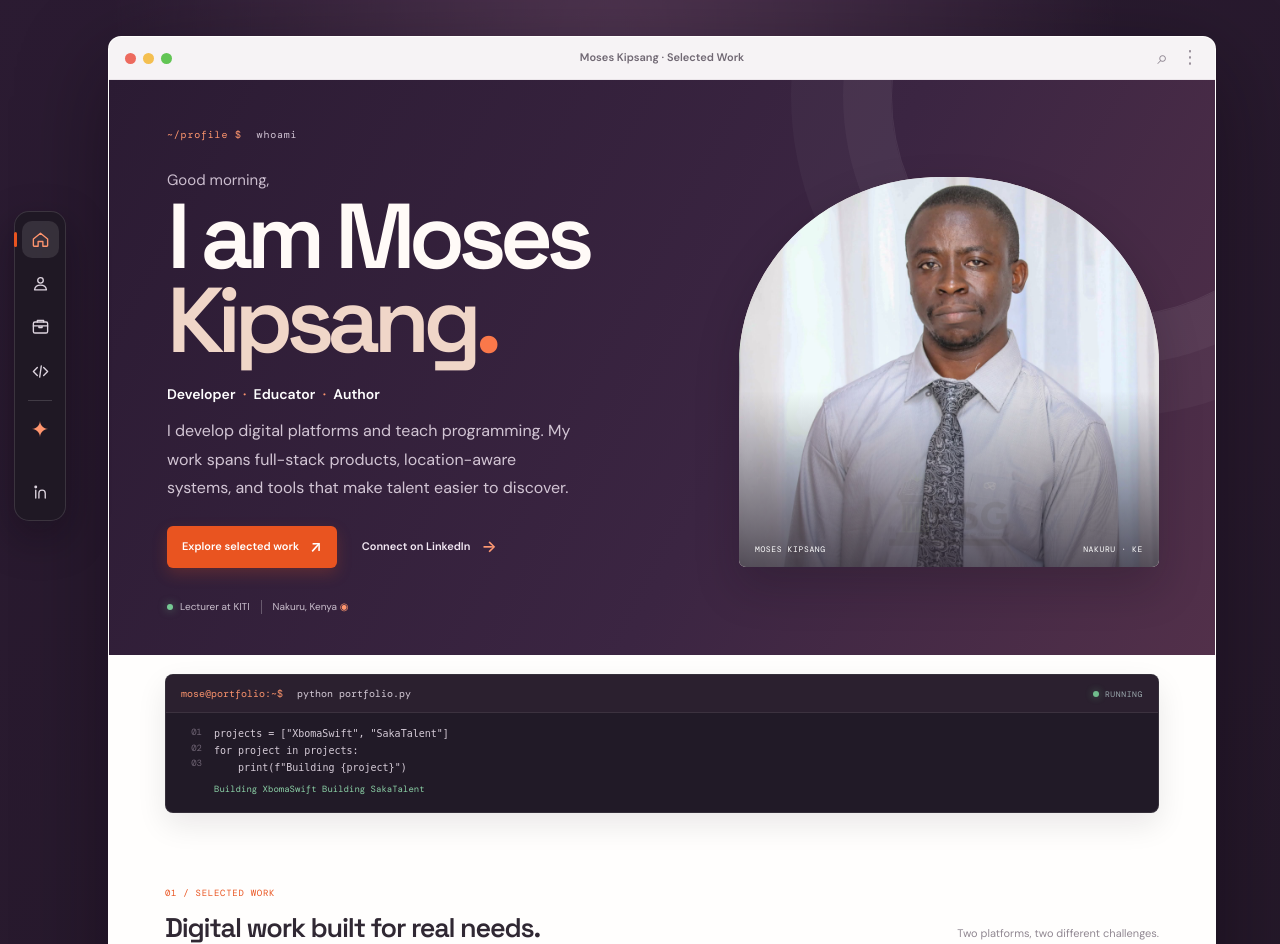
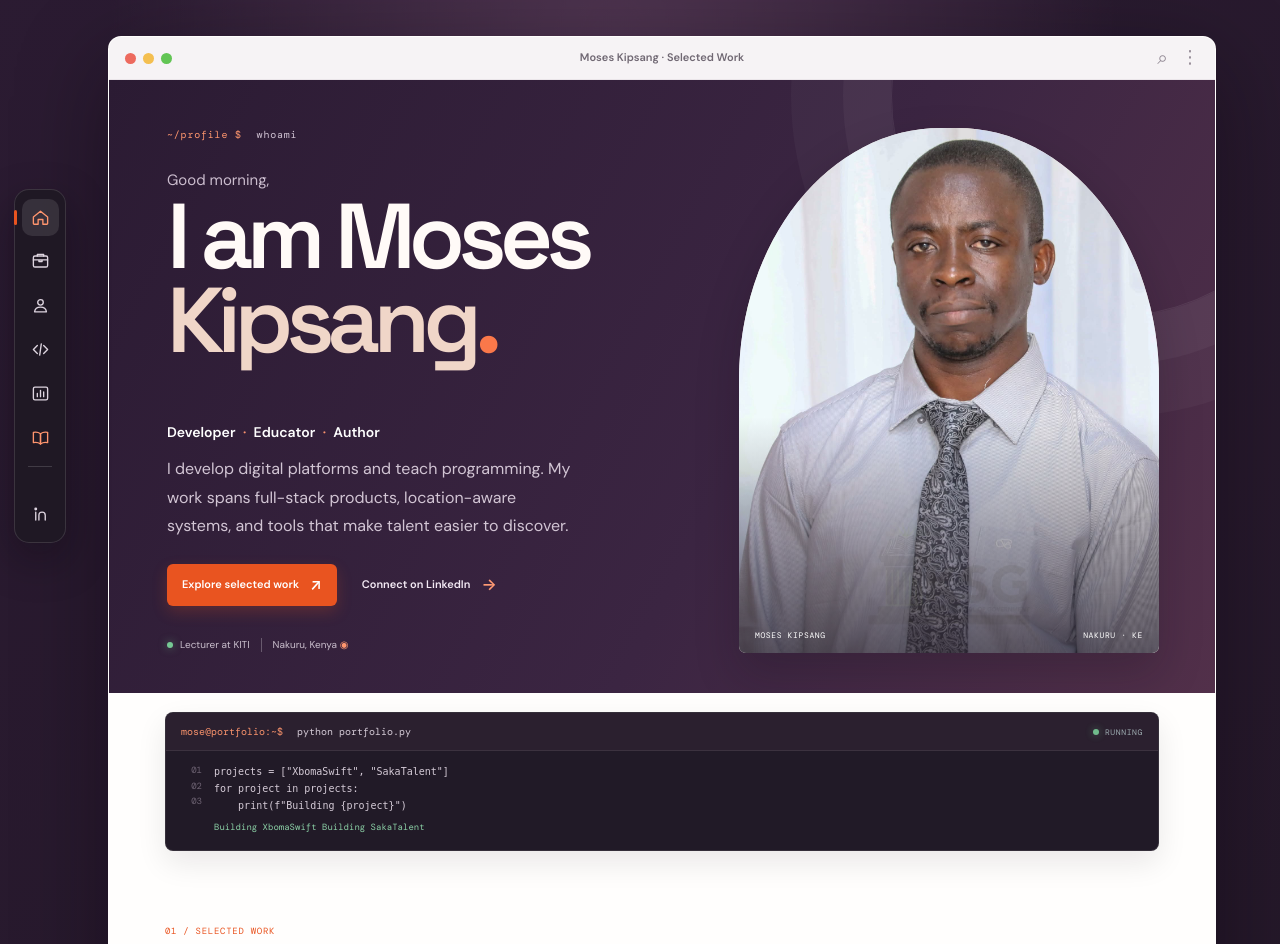
Before and after one commit to kipsangmosesdev/MyPEO, a Django app: page / in a window 1280 px wide. Shown: the part 34-978 px from the top of the page. Run offline with Django 5.2, Linux system fonts and the light colour scheme; parts of the project's set-up code (start-up, migrations or seed data) failed here and were passed over.

Commit message:
changed the position of the profile photo

```diff
--- a/peoproject/static/portfolio/service-worker.js
+++ b/peoproject/static/portfolio/service-worker.js
@@ -1,4 +1,4 @@
-const CACHE_NAME = 'moses-portfolio-v7';
+const CACHE_NAME = 'moses-portfolio-v8';
 const APP_SHELL = [
   '/',
   '/static/portfolio/manifest.webmanifest',
--- a/peoproject/static/portfolio/style.css
+++ b/peoproject/static/portfolio/style.css
@@ -121,13 +121,16 @@ button { font: inherit; }
   padding: 48px 56px 40px;
   align-items: center;
   grid-template-columns: 1.05fr .95fr;
+  grid-template-rows: auto auto;
   gap: 38px;
   overflow: hidden;
   color: #fffaf7;
   background: linear-gradient(118deg, #2b1b33 0%, #3b2542 58%, #52304a 100%);
 }
 .hero::after { position: absolute; z-index: -1; top: -205px; right: -118px; width: 440px; height: 440px; content: ""; border: 1px solid rgb(255 255 255 / 8%); border-radius: 50%; box-shadow: 0 0 0 48px rgb(255 255 255 / 4%), 0 0 0 100px rgb(255 255 255 / 3%); }
-.hero-copy { padding-left: 2px; }
+.hero-intro, .hero-details { padding-left: 2px; }
+.hero-intro { grid-column: 1; grid-row: 1; align-self: end; }
+.hero-details { grid-column: 1; grid-row: 2; align-self: start; }
 .eyebrow, .section-index, .job-type, .skill-label { color: var(--subtle); font: 10px var(--mono); letter-spacing: .08em; }
 .hero .eyebrow { color: #d0c3d3; }
 .prompt { margin-right: 8px; color: #ff976e; }
@@ -154,7 +157,7 @@ button { font: inherit; }
 .kenya { color: #ff966e; }
 
 /* Profile portrait */
-.hero-art { position: relative; width: 100%; max-width: 420px; min-height: 390px; justify-self: end; overflow: hidden; border-radius: 48% 48% 7px 7px; background: #eadfd9; box-shadow: 0 20px 44px rgb(20 12 24 / 22%); }
+.hero-art { position: relative; grid-column: 2; grid-row: 1 / span 2; width: 100%; max-width: 420px; min-height: 390px; justify-self: end; align-self: stretch; overflow: hidden; border-radius: 48% 48% 7px 7px; background: #eadfd9; box-shadow: 0 20px 44px rgb(20 12 24 / 22%); }
 .portrait-photo { position: absolute; inset: 0; width: 100%; height: 100%; object-fit: cover; object-position: center 22%; }
 .hero-art::after { position: absolute; inset: 55% 0 0; content: ""; background: linear-gradient(transparent, rgb(30 22 35 / 68%)); }
 .art-caption { position: absolute; z-index: 4; right: 16px; bottom: 13px; left: 16px; display: flex; justify-content: space-between; color: white; font: 8px var(--mono); letter-spacing: .08em; }
@@ -276,12 +279,10 @@ button { font: inherit; }
 .book-shape { position: relative; display: flex; width: 145px; height: 208px; padding: 17px 13px; flex-direction: column; justify-content: space-between; transform: rotate(-3deg); color: #fff3e9; background: linear-gradient(145deg, #592c49, #281a32); box-shadow: 10px 14px 24px rgb(72 48 67 / 23%); }
 .book-shape::before { position: absolute; top: 0; bottom: 0; left: 9px; width: 2px; content: ""; background: rgb(235 144 101 / 65%); }
 .book-shape > span { font: 600 20px/.96 var(--display); letter-spacing: -.06em; }
-.book-shape i { position: absolute; top: 88px; right: 12px; color: #ee7549; font-size: 24px; font-style: normal; }
 .book-shape small { color: #d7b9ca; font: 7px var(--mono); letter-spacing: .08em; }
 .book-copy h2 { margin: 9px 0 10px; color: #302633; font: 600 28px/1.1 var(--display); letter-spacing: -.05em; }
 .book-copy p { max-width: 470px; margin: 0 0 17px; color: #766c75; font-size: 14px; line-height: 1.8; }
 .book-copy em { color: #422e42; }
-.book-spark { position: absolute; top: 18px; right: 25px; color: #e6b8a5; font-size: 24px; }
 
 /* Footer */
 .footer { display: flex; min-height: 62px; align-items: center; justify-content: space-between; gap: 12px; border-top: 1px solid var(--line); color: #8d858e; font-size: 9px; }
@@ -320,7 +321,8 @@ button { font: inherit; }
   .window-bar { height: 39px; }
   .window-actions { display: none; }
   .window-content { padding-right: 19px; padding-left: 19px; }
-  .hero { min-height: 0; margin: 0 -19px; padding: 35px 20px 25px; grid-template-columns: 1fr; gap: 22px; }
+  .hero { min-height: 0; margin: 0 -19px; padding: 35px 20px 25px; grid-template-columns: 1fr; grid-template-rows: auto; gap: 22px; }
+  .hero-intro, .hero-art, .hero-details { grid-column: 1; grid-row: auto; align-self: stretch; }
   .hello { margin-top: 21px; }
   .hero h1 { font-size: clamp(67px, 18vw, 78px); }
   .hero-art { min-height: 330px; max-width: 390px; justify-self: center; }
@@ -345,12 +347,10 @@ button { font: inherit; }
   .book-section { padding: 22px 15px; grid-template-columns: 94px 1fr; gap: 16px; }
   .book-shape { width: 91px; height: 145px; padding: 12px 9px; }
   .book-shape > span { font-size: 15px; }
-  .book-shape i { top: 63px; right: 7px; font-size: 19px; }
   .book-shape small { font-size: 6px; }
   .book-copy h2 { font-size: 20px; }
   .book-copy p { font-size: 13px; }
   .book-copy .button { min-height: 40px; padding: 0 11px; font-size: 11px; }
-  .book-spark { top: 9px; right: 10px; font-size: 16px; }
   .footer { min-height: 0; padding: 13px 0; flex-wrap: wrap; }
   .footer > span { order: 3; width: 100%; text-align: center; }
   .desktop-caption { font-size: 8px; }
--- a/peoproject/templates/portfolio.html
+++ b/peoproject/templates/portfolio.html
@@ -118,11 +118,12 @@
 
     <aside class="dock" aria-label="Quick navigation">
       <a href="#home" class="dock-icon active" aria-label="Home"><svg viewBox="0 0 24 24"><path d="M3 11.5 12 4l9 7.5v8a1 1 0 0 1-1 1h-5v-6h-6v6H4a1 1 0 0 1-1-1z"/></svg></a>
+      <a href="#projects" class="dock-icon" aria-label="Selected projects"><svg viewBox="0 0 24 24"><rect x="3" y="5" width="18" height="14" rx="2"/><path d="M8 5V3h8v2M3 10h18m-11 0v2h4v-2"/></svg></a>
       <a href="#about" class="dock-icon" aria-label="About"><svg viewBox="0 0 24 24"><circle cx="12" cy="8" r="3.5"/><path d="M4.5 20c.5-4 3.1-6 7.5-6s7 2 7.5 6z"/></svg></a>
-      <a href="#projects" class="dock-icon" aria-label="Selected projects"><svg viewBox="0 0 24 24"><rect x="3" y="5" width="18" height="14" rx="2"/><path d="M8 5V3h8v2M3 10h18m-11 0v2h4v-2"/></svg></a>
       <a href="#background" class="dock-icon" aria-label="Background"><svg viewBox="0 0 24 24"><path d="m8 7-5 5 5 5m8-10 5 5-5 5m-3-12-2 14"/></svg></a>
+      <a href="#skills" class="dock-icon" aria-label="Skills and toolkit"><svg viewBox="0 0 24 24"><rect x="3" y="4" width="18" height="16" rx="2"/><path d="M8 16v-4m4 4V8m4 8v-6"/></svg></a>
+      <a href="#book" class="dock-icon book-dock" aria-label="The Silent Struggle"><svg viewBox="0 0 24 24"><path d="M3 5.5c3.4-.8 6.4-.2 9 1.7v13c-2.6-1.9-5.6-2.5-9-1.7zM21 5.5c-3.4-.8-6.4-.2-9 1.7v13c2.6-1.9 5.6-2.5 9-1.7z"/><path d="M12 7.2v13"/></svg></a>
       <span class="dock-divider"></span>
-      <a href="#book" class="dock-icon book-dock" aria-label="The Silent Struggle">✦</a>
       <span class="dock-spacer"></span>
       <a href="https://www.linkedin.com/in/moses-kipsang-8029553a1/" target="_blank" rel="noopener noreferrer" class="dock-icon" aria-label="Moses on LinkedIn"><svg viewBox="0 0 24 24"><path d="M6 9v10M6 5v.1M10 19v-6a4 4 0 0 1 8 0v6m-8-6v6"/><circle cx="6" cy="5" r="1"/></svg></a>
     </aside>
@@ -132,18 +133,20 @@
         <div class="window-bar"><div class="window-controls"><span></span><span></span><span></span></div><div class="window-name">Moses Kipsang · Selected Work</div><div class="window-actions">⌕ <span>⋮</span></div></div>
         <div class="window-content">
           <section class="hero">
-            <div class="hero-copy">
+            <div class="hero-intro">
               <div class="eyebrow"><span class="prompt">~/profile $</span> whoami</div>
               <p class="hello" id="time-greeting">Good morning,</p>
               <h1>I am Moses<br><span>Kipsang</span><b>.</b></h1>
+            </div>
+            <div class="hero-art">
+              <img class="portrait-photo" src="{% static 'portfolio/moses-kipsang.jpg' %}" alt="Moses Kipsang">
+              <div class="art-caption"><span>MOSES KIPSANG</span><span>NAKURU · KE</span></div>
+            </div>
+            <div class="hero-details">
               <p class="role-line">Developer <span>·</span> Educator <span>·</span> Author</p>
               <p class="hero-summary">I develop digital platforms and teach programming. My work spans full-stack products, location-aware systems, and tools that make talent easier to discover.</p>
               <div class="hero-buttons"><a class="button button-primary" href="#projects">Explore selected work <span>↗</span></a><a class="button button-quiet" href="https://www.linkedin.com/in/moses-kipsang-8029553a1/" target="_blank" rel="noopener noreferrer">Connect on LinkedIn <span>→</span></a></div>
               <div class="hero-meta"><span><i class="live-dot"></i> Lecturer at KITI</span><span class="meta-divider"></span><span>Nakuru, Kenya <span class="kenya">◉</span></span></div>
-            </div>
-            <div class="hero-art">
-              <img class="portrait-photo" src="{% static 'portfolio/moses-kipsang.jpg' %}" alt="Moses Kipsang">
-              <div class="art-caption"><span>MOSES KIPSANG</span><span>NAKURU · KE</span></div>
             </div>
           </section>
 
@@ -183,7 +186,7 @@ for project in projects:
             <div class="skill-grid"><div class="skill-card"><span class="skill-icon icon-code">&lt;/&gt;</span><span class="skill-label">LANGUAGES</span><div class="skill-tags"><b>Python</b><b>C</b><b>C++</b><b>SQL</b><b>HTML5</b></div></div><div class="skill-card"><span class="skill-icon icon-framework">◈</span><span class="skill-label">FRAMEWORKS</span><div class="skill-tags"><b>Django</b></div></div><div class="skill-card"><span class="skill-icon icon-database">▦</span><span class="skill-label">DATABASES</span><div class="skill-tags"><b>PostgreSQL</b><b>SQLite</b></div></div><div class="skill-card"><span class="skill-icon icon-version">⌘</span><span class="skill-label">VERSION CONTROL</span><div class="skill-tags"><b>Git</b><b>Bitbucket</b></div></div></div>
           </section>
 
-          <section class="book-section" id="book"><div class="book-shape"><span>THE<br>SILENT<br>STRUGGLE</span><i>✳</i><small>MOSES KIPSANG</small></div><div class="book-copy"><span class="section-index">05 / AUTHOR</span><h2>Some battles are<br>quiet. The strength<br>to face them isn’t.</h2><p><em>The Silent Struggle</em> explores the unseen work of navigating adversity, taking responsibility, and learning to keep going when progress doesn’t show.</p><a class="button button-primary" href="https://gainclarity.gumroad.com/l/silentstruggle-free-guide" target="_blank" rel="noopener noreferrer">Get the free guide <span>↗</span></a></div><div class="book-spark">✳</div></section>
+          <section class="book-section" id="book"><div class="book-shape"><span>THE<br>SILENT<br>STRUGGLE</span><small>MOSES KIPSANG</small></div><div class="book-copy"><span class="section-index">05 / AUTHOR</span><h2>Some battles are<br>quiet. The strength<br>to face them isn’t.</h2><p><em>The Silent Struggle</em> explores the unseen work of navigating adversity, taking responsibility, and learning to keep going when progress doesn’t show.</p><a class="button button-primary" href="https://gainclarity.gumroad.com/l/silentstruggle-free-guide" target="_blank" rel="noopener noreferrer">Get the free guide <span>↗</span></a></div></section>
 
           <footer class="footer"><div><span class="footer-mark">●</span><span>Built with curiosity in Nakuru, Kenya.</span></div><span>© 2026 Moses Kipsang</span><a href="https://www.linkedin.com/in/moses-kipsang-8029553a1/" target="_blank" rel="noopener noreferrer">Connect on LinkedIn <span>↗</span></a></footer>
         </div>
```
